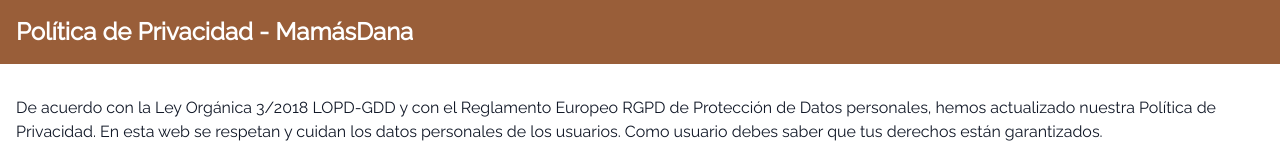
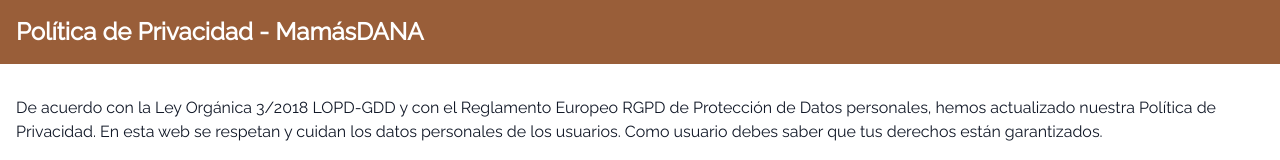
Before and after one commit to AyudaDANAMamas/mamasdana-landing, a Next.js app: page /privacidad in a window 1280 px wide. Shown: the top 160 px of the page. Built offline with nearby package versions, Linux system fonts and the light colour scheme.

Commit message:
Fix uppercase

```diff
--- a/src/app/privacidad/page.tsx
+++ b/src/app/privacidad/page.tsx
@@ -6,7 +6,7 @@
     <div className="min-h-screen flex flex-col">
       <header className="bg-barro text-white py-4">
         <div className="container mx-auto px-4">
-          <h1 className="text-2xl font-bold">Política de Privacidad - MamásDana</h1>
+          <h1 className="text-2xl font-bold">Política de Privacidad - MamásDANA</h1>
         </div>
       </header>
 
```
